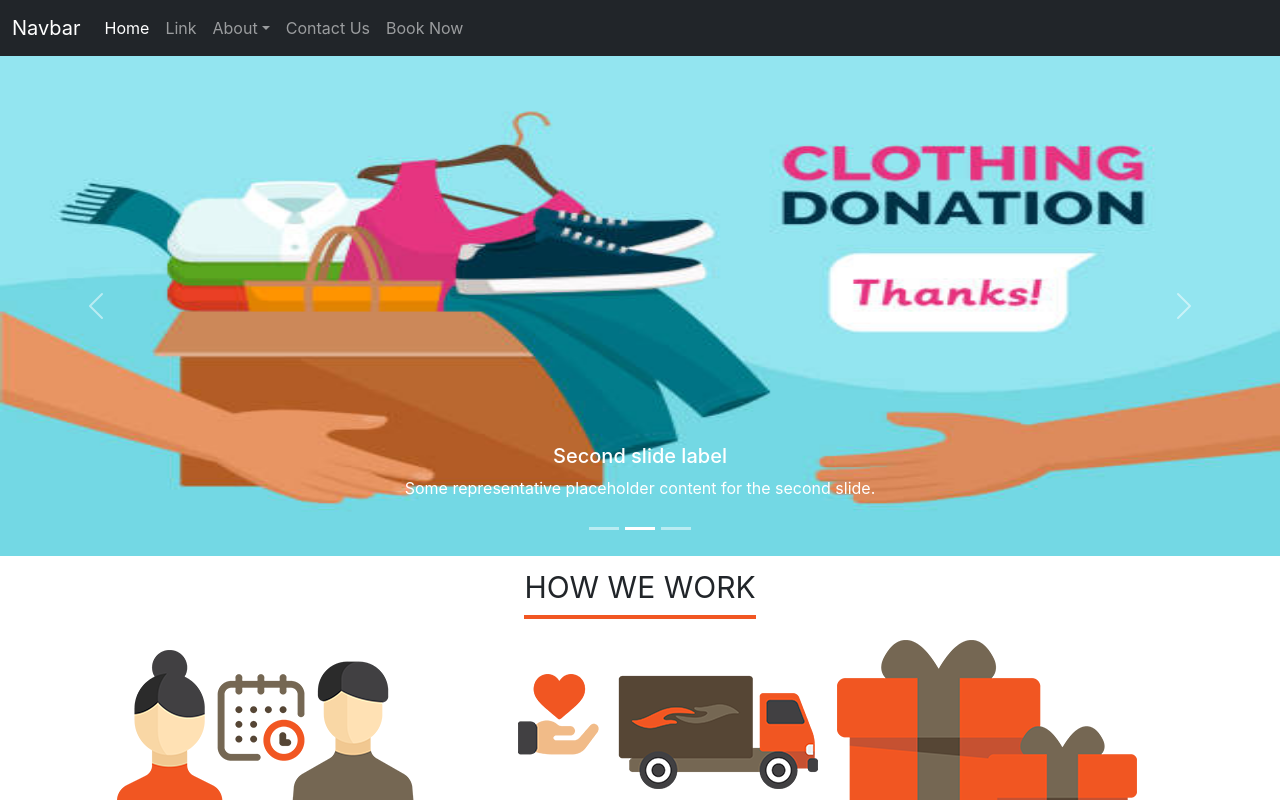
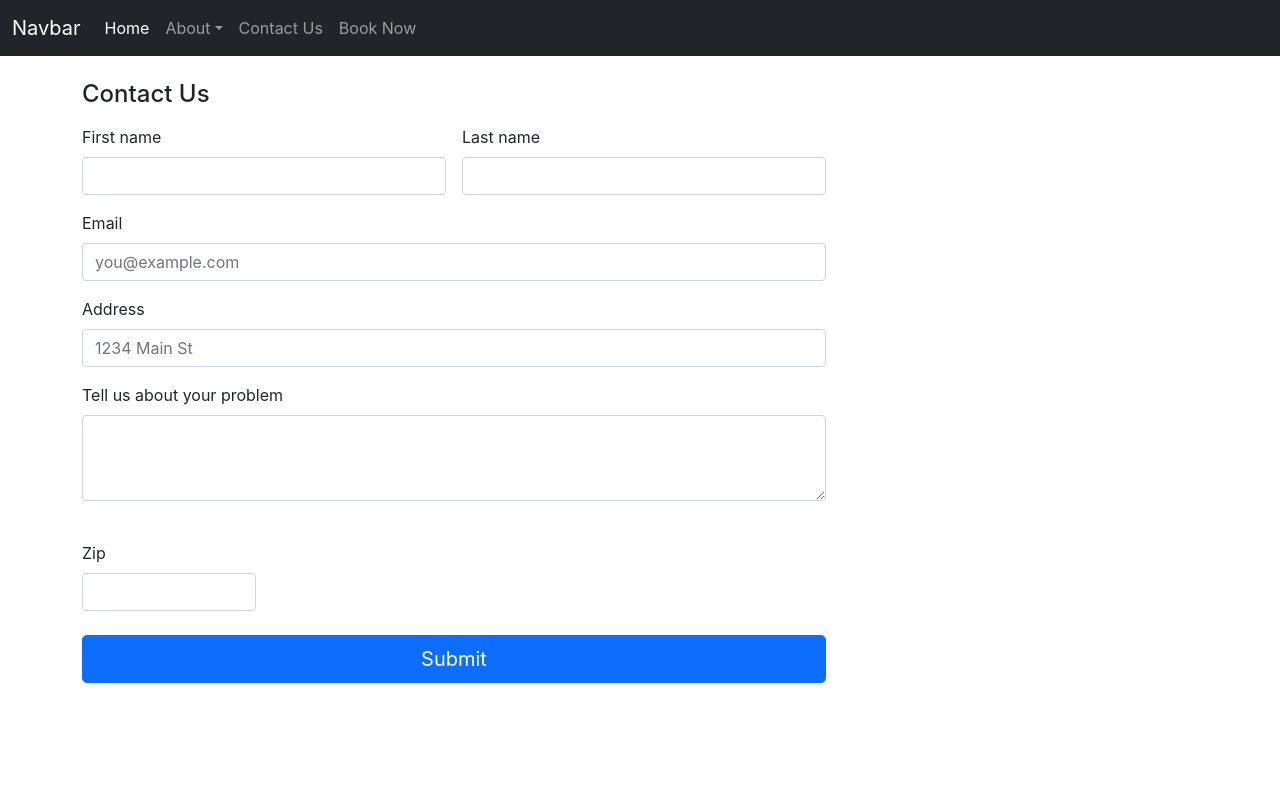
Before and after one commit to KushalSankhe/DonationWebsite, a React (Create React App) app: page /contactUs in a window 1280 px wide. Shown: the top 800 px of the page. Built offline with nearby package versions, Linux system fonts and the light colour scheme.

Commit message:
Added router in react with which we can navigate through one page to the another. Made changes in href of the a tag in navbar which is associated with route. Changed the name of Inde to Home..

```diff
--- a/package.json
+++ b/package.json
@@ -8,6 +8,7 @@
     "@testing-library/user-event": "^12.8.3",
     "react": "^17.0.2",
     "react-dom": "^17.0.2",
+    "react-router-dom": "^5.3.0",
     "react-script-tag": "^1.1.2",
     "react-scripts": "4.0.3",
     "web-vitals": "^1.1.2"
--- a/src/App.js
+++ b/src/App.js
@@ -1,33 +1,42 @@
 
 import './App.css';
 import Navbar from './components/Navbar';
+import {
+  BrowserRouter as Router,
+  Switch,
+  Route,
+} from "react-router-dom";
 // import BookNow from './feed/BookNow';
 // import FAQs from './feed/FAQs';
 
-// import PeopleBehindThis from './feed/PeopleBehindThis';
-// import WhatWeOffer from './feed/WhatWeOffer';
-// import HowWeWork from './components/HowWeWork';
-// import ContactUs from './feed/ContactUs';
+import PeopleBehindThis from './feed/PeopleBehindThis';
+import WhatWeOffer from './feed/WhatWeOffer';
+import ContactUs from './feed/ContactUs';
 // import DonationInfo from './components/DonationInfo';
-// import HowWeWork from './components/HowWeWork';
+import HowWeWork from './components/HowWeWork';
 // import Navbar from './components/Navbar';
-import Index from './feed/Index';
+import Home from './feed/Home';
+import BookNow from './feed/BookNow';
 // import PeopleBehindThis from './components/PeopleBehindThis';
 
 function App() {
   return (
     <>
     <div >
+      <Router>
+
       <Navbar/>
-      {/* <BookNow/> */}
-      {/* <FAQs/> */}
-  <Index />
-  {/* <ContactUs/> */}
-  {/* <HowWeWork/> */}
-  {/* <WhatWeOffer/>
-  <DonationInfo/> */}
+      <Switch>
 
-  {/* <PeopleBehindThis/> */}
+      <Route path="/" exact component={Home}/>
+      <Route path="/peoplebd" component={PeopleBehindThis}/>
+      <Route path="/howwework" component={HowWeWork}/>
+      <Route path="/whatweoffer" component={WhatWeOffer}/>
+      <Route path="/contactUs" component={ContactUs}/>
+      <Route path="/booknow" component={BookNow}/>
+
+      </Switch>
+     </Router>
     </div>
     </>
   );
--- a/src/components/Navbar.js
+++ b/src/components/Navbar.js
@@ -31,11 +31,6 @@ function Navbar() {
                     Home
                   </a>
                 </li>
-                <li className="nav-item">
-                  <a className="nav-link" href="/">
-                    Link
-                  </a>
-                </li>
                 <li className="nav-item dropdown">
                   <a
                     className="nav-link dropdown-toggle"
@@ -54,7 +49,7 @@ function Navbar() {
                     <li>
                       <a
                         className="dropdown-item"
-                        href="people_behind_this.html"
+                        href="/peoplebd"
                       >
                         People behind this
                       </a>
@@ -65,7 +60,7 @@ function Navbar() {
                       </a>
                     </li>
                     <li>
-                      <a className="dropdown-item" href="/how_we_work.html">
+                      <a className="dropdown-item" href="/howwework">
                         How we work
                       </a>
                     </li>
@@ -73,7 +68,7 @@ function Navbar() {
                       <hr className="dropdown-divider" />
                     </li>
                     <li>
-                      <a className="dropdown-item" href="/what_we_offer.html">
+                      <a className="dropdown-item" href="/whatweoffer">
                         What We Offer
                       </a>
                     </li>
@@ -81,12 +76,12 @@ function Navbar() {
                 </li>
 
                 <li className="nav-item">
-                  <a className="nav-link" href="/book_now.html">
+                  <a className="nav-link" href="/contactUS">
                     Contact Us
                   </a>
                 </li>
                 <li className="nav-item last">
-                  <a className="nav-link" href="/book_now.html">
+                  <a className="nav-link" href="/booknow">
                     Book Now
                   </a>
                 </li>
--- a/src/feed/ContactUs.js
+++ b/src/feed/ContactUs.js
@@ -3,64 +3,64 @@ import React from 'react'
 function ContactUs() {
     return (
         <div>
-            <div class="container my-4 justify-content-center align-items-center">
-      <div class="col-md-7 col-lg-8">
-        <h4 class="mb-3">Contact Us</h4>
-        <form class="needs-validation justify-content-center align-items-center" novalidate="">
-          <div class="row g-3">
-            <div class="col-sm-6">
-              <label for="firstName" class="form-label">First name</label>
-              <input type="text" class="form-control" id="firstName" placeholder="" value="" required=""/>
-              <div class="invalid-feedback">
+            <div className="container my-4 justify-content-center align-items-center">
+      <div className="col-md-7 col-lg-8">
+        <h4 className="mb-3">Contact Us</h4>
+        <form className="needs-validation justify-content-center align-items-center" novalidate="">
+          <div className="row g-3">
+            <div className="col-sm-6">
+              <label for="firstName" className="form-label">First name</label>
+              <input type="text" className="form-control" id="firstName" placeholder="" value="" required=""/>
+              <div className="invalid-feedback">
                 Valid first name is required.
               </div>
             </div>
 
-            <div class="col-sm-6">
-              <label for="lastName" class="form-label">Last name</label>
-              <input type="text" class="form-control" id="lastName" placeholder="" value="" required=""/>
-              <div class="invalid-feedback">
+            <div className="col-sm-6">
+              <label for="lastName" className="form-label">Last name</label>
+              <input type="text" className="form-control" id="lastName" placeholder="" value="" required=""/>
+              <div className="invalid-feedback">
                 Valid last name is required.
               </div>
             </div>
 
 
-            <div class="col-12">
-              <label for="email" class="form-label">Email </label>
-              <input type="email" class="form-control" id="email" placeholder="you@example.com"/>
-              <div class="invalid-feedback">
+            <div className="col-12">
+              <label for="email" className="form-label">Email </label>
+              <input type="email" className="form-control" id="email" placeholder="you@example.com"/>
+              <div className="invalid-feedback">
                 Please enter a valid email for contact.
               </div>
             </div>
 
-            <div class="col-12">
-              <label for="address" class="form-label">Address</label>
-              <input type="text" class="form-control" id="address" placeholder="1234 Main St" required=""/>
-              <div class="invalid-feedback">
+            <div className="col-12">
+              <label for="address" className="form-label">Address</label>
+              <input type="text" className="form-control" id="address" placeholder="1234 Main St" required=""/>
+              <div className="invalid-feedback">
                 Please enter your address.
               </div>
             </div>
-            <div class="mb-3">
-              <label for="exampleFormControlTextarea1" class="form-label">Tell us about your problem</label>
-              <textarea class="form-control" id="address" rows="3" required=""></textarea>
-              <div class="invalid-feedback">
+            <div className="mb-3">
+              <label for="exampleFormControlTextarea1" className="form-label">Tell us about your problem</label>
+              <textarea className="form-control" id="address" rows="3" required=""></textarea>
+              <div className="invalid-feedback">
                 Express your problem....
               </div>
 
             </div>
 
 
-            <div class="col-md-3 my-4" >
-              <label for="zip" class="form-label">Zip</label>
-              <input type="text" class="form-control" id="zip" placeholder="" required="" />
-              <div class="invalid-feedback">
+            <div className="col-md-3 my-4" >
+              <label for="zip" className="form-label">Zip</label>
+              <input type="text" className="form-control" id="zip" placeholder="" required="" />
+              <div className="invalid-feedback">
                 Zip code required.
               </div>
             </div>
           </div>
 
 
-          <button class="w-100 btn btn-primary btn-lg" type="submit">Submit</button>
+          <button className="w-100 btn btn-primary btn-lg" type="submit">Submit</button>
         </form>
       </div>
     </div>
```
Also changed, not shown: src/feed/Home.js (renamed from src/feed/Index.js), 1 other file (tests, documents, lock files or other folders).
